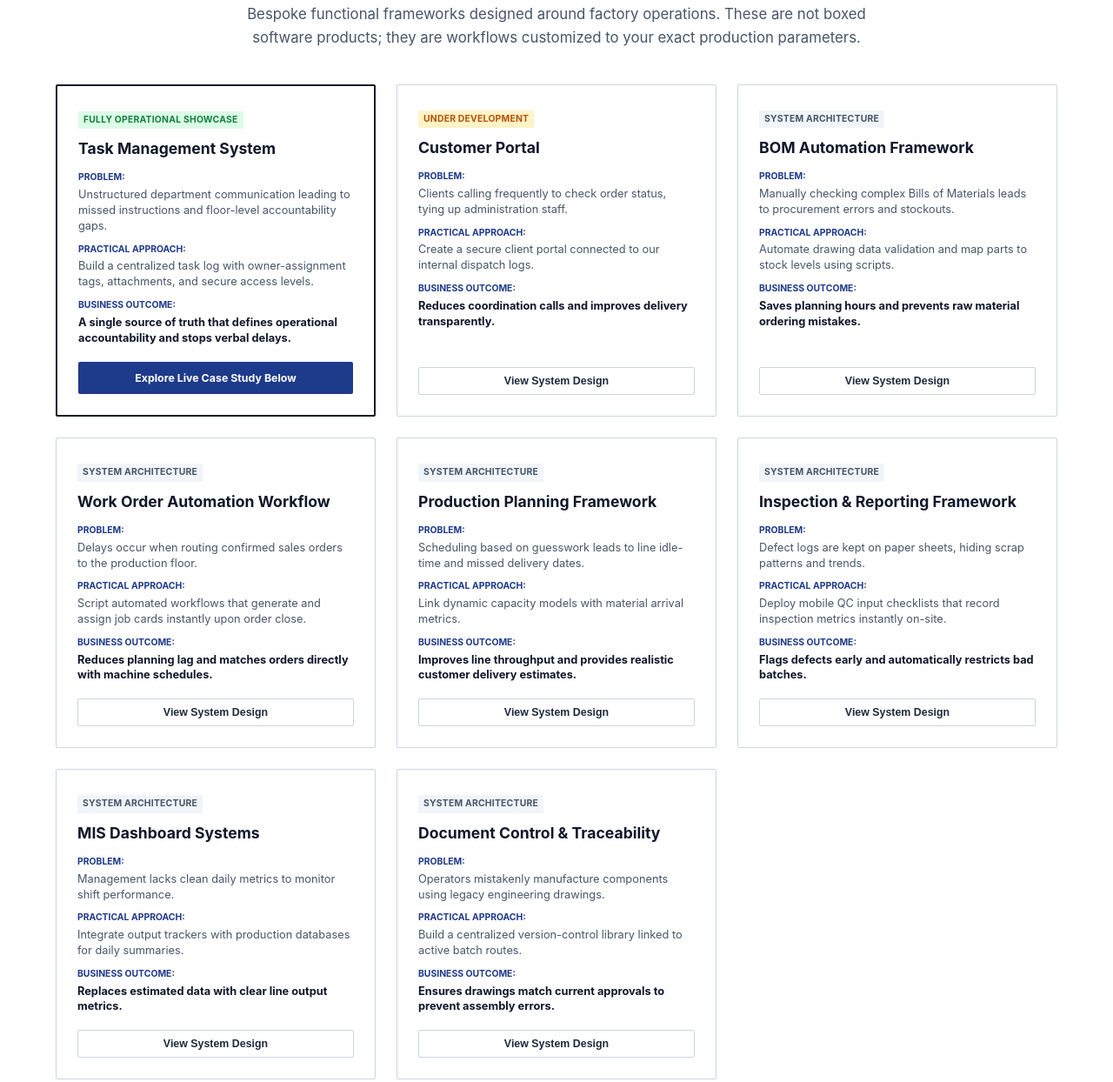
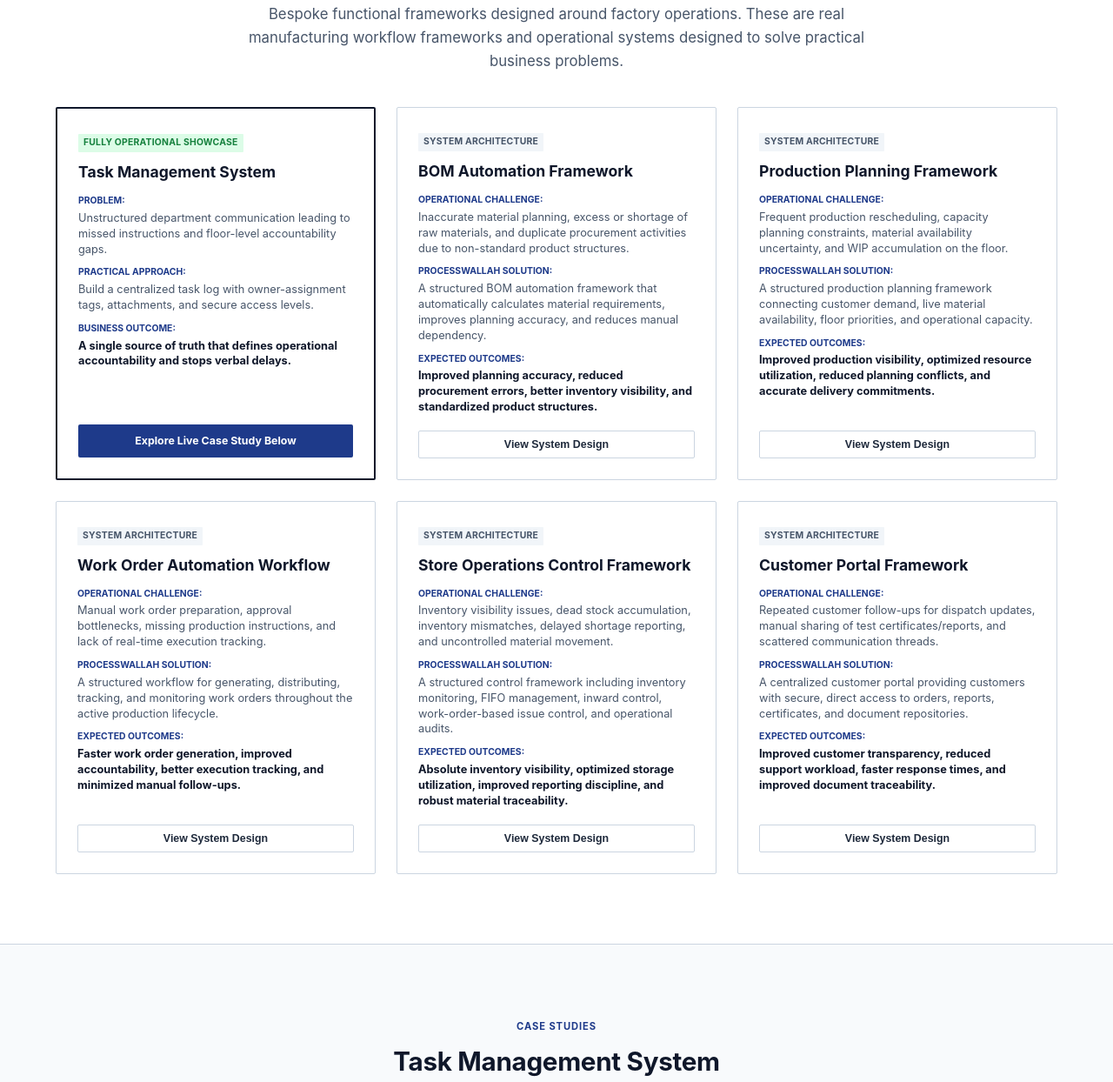
Before and after one commit to theprocesswallah-prog/ProcesswallahV4, a plain HTML site: page index.html in a window 1280 px wide. Shown: the part 2814-4058 px from the top of the page at 87% size. Drawn offline with Linux system fonts and the light colour scheme.

Commit message:
Update index.html

```diff
--- a/index.html
+++ b/index.html
@@ -254,8 +254,8 @@
         <div class="container">
             <div class="section-header text-center">
                 <span class="section-badge">Structural Design</span>
-                <h2>Systems & Solutions</h2>
-                <p class="section-desc">Bespoke functional frameworks designed around factory operations. These are not boxed software products; they are workflows customized to your exact production parameters.</p>
+                <h2>Systems & Frameworks</h2>
+                <p class="section-desc">Bespoke functional frameworks designed around factory operations. These are real manufacturing workflow frameworks and operational systems designed to solve practical business problems.</p>
             </div>
 
             <div class="solutions-grid">
@@ -284,32 +284,7 @@
                     </div>
                 </div>
 
-                <!-- Solution 2: Customer Portal -->
-                <div class="solution-card">
-                    <div class="sol-header">
-                        <span class="status-badge build">Under Development</span>
-                        <h3>Customer Portal</h3>
-                    </div>
-                    <div class="sol-body-content">
-                        <div class="meta-block">
-                            <span class="meta-label">Problem:</span>
-                            <p>Clients calling frequently to check order status, tying up administration staff.</p>
-                        </div>
-                        <div class="meta-block">
-                            <span class="meta-label">Practical Approach:</span>
-                            <p>Create a secure client portal connected to our internal dispatch logs.</p>
-                        </div>
-                        <div class="meta-block">
-                            <span class="meta-label">Business Outcome:</span>
-                            <p class="highlighted-outcome">Reduces coordination calls and improves delivery transparently.</p>
-                        </div>
-                    </div>
-                    <div class="sol-actions">
-                        <button class="btn btn-sm btn-outline-alt btn-block view-details-btn" data-system="customer-portal">View System Design</button>
-                    </div>
-                </div>
-
-                <!-- Solution 3: BOM Automation Framework -->
+                <!-- Solution 2: BOM Automation Framework -->
                 <div class="solution-card">
                     <div class="sol-header">
                         <span class="status-badge design">System Architecture</span>
@@ -317,20 +292,45 @@
                     </div>
                     <div class="sol-body-content">
                         <div class="meta-block">
-                            <span class="meta-label">Problem:</span>
-                            <p>Manually checking complex Bills of Materials leads to procurement errors and stockouts.</p>
+                            <span class="meta-label">Operational Challenge:</span>
+                            <p>Inaccurate material planning, excess or shortage of raw materials, and duplicate procurement activities due to non-standard product structures.</p>
                         </div>
                         <div class="meta-block">
-                            <span class="meta-label">Practical Approach:</span>
-                            <p>Automate drawing data validation and map parts to stock levels using scripts.</p>
+                            <span class="meta-label">Processwallah Solution:</span>
+                            <p>A structured BOM automation framework that automatically calculates material requirements, improves planning accuracy, and reduces manual dependency.</p>
                         </div>
                         <div class="meta-block">
-                            <span class="meta-label">Business Outcome:</span>
-                            <p class="highlighted-outcome">Saves planning hours and prevents raw material ordering mistakes.</p>
+                            <span class="meta-label">Expected Outcomes:</span>
+                            <p class="highlighted-outcome">Improved planning accuracy, reduced procurement errors, better inventory visibility, and standardized product structures.</p>
                         </div>
                     </div>
                     <div class="sol-actions">
                         <button class="btn btn-sm btn-outline-alt btn-block view-details-btn" data-system="bom-automation">View System Design</button>
+                    </div>
+                </div>
+
+                <!-- Solution 3: Production Planning Framework -->
+                <div class="solution-card">
+                    <div class="sol-header">
+                        <span class="status-badge design">System Architecture</span>
+                        <h3>Production Planning Framework</h3>
+                    </div>
+                    <div class="sol-body-content">
+                        <div class="meta-block">
+                            <span class="meta-label">Operational Challenge:</span>
+                            <p>Frequent production rescheduling, capacity planning constraints, material availability uncertainty, and WIP accumulation on the floor.</p>
+                        </div>
+                        <div class="meta-block">
+                            <span class="meta-label">Processwallah Solution:</span>
+                            <p>A structured production planning framework connecting customer demand, live material availability, floor priorities, and operational capacity.</p>
+                        </div>
+                        <div class="meta-block">
+                            <span class="meta-label">Expected Outcomes:</span>
+                            <p class="highlighted-outcome">Improved production visibility, optimized resource utilization, reduced planning conflicts, and accurate delivery commitments.</p>
+                        </div>
+                    </div>
+                    <div class="sol-actions">
+                        <button class="btn btn-sm btn-outline-alt btn-block view-details-btn" data-system="production-planning">View System Design</button>
                     </div>
                 </div>
 
@@ -342,16 +342,16 @@
                     </div>
                     <div class="sol-body-content">
                         <div class="meta-block">
-                            <span class="meta-label">Problem:</span>
-                            <p>Delays occur when routing confirmed sales orders to the production floor.</p>
+                            <span class="meta-label">Operational Challenge:</span>
+                            <p>Manual work order preparation, approval bottlenecks, missing production instructions, and lack of real-time execution tracking.</p>
                         </div>
                         <div class="meta-block">
-                            <span class="meta-label">Practical Approach:</span>
-                            <p>Script automated workflows that generate and assign job cards instantly upon order close.</p>
+                            <span class="meta-label">Processwallah Solution:</span>
+                            <p>A structured workflow for generating, distributing, tracking, and monitoring work orders throughout the active production lifecycle.</p>
                         </div>
                         <div class="meta-block">
-                            <span class="meta-label">Business Outcome:</span>
-                            <p class="highlighted-outcome">Reduces planning lag and matches orders directly with machine schedules.</p>
+                            <span class="meta-label">Expected Outcomes:</span>
+                            <p class="highlighted-outcome">Faster work order generation, improved accountability, better execution tracking, and minimized manual follow-ups.</p>
                         </div>
                     </div>
                     <div class="sol-actions">
@@ -359,103 +359,53 @@
                     </div>
                 </div>
 
-                <!-- Solution 5: Production Planning Framework -->
+                <!-- Solution 5: Store Operations Control Framework -->
                 <div class="solution-card">
                     <div class="sol-header">
                         <span class="status-badge design">System Architecture</span>
-                        <h3>Production Planning Framework</h3>
+                        <h3>Store Operations Control Framework</h3>
                     </div>
                     <div class="sol-body-content">
                         <div class="meta-block">
-                            <span class="meta-label">Problem:</span>
-                            <p>Scheduling based on guesswork leads to line idle-time and missed delivery dates.</p>
+                            <span class="meta-label">Operational Challenge:</span>
+                            <p>Inventory visibility issues, dead stock accumulation, inventory mismatches, delayed shortage reporting, and uncontrolled material movement.</p>
                         </div>
                         <div class="meta-block">
-                            <span class="meta-label">Practical Approach:</span>
-                            <p>Link dynamic capacity models with material arrival metrics.</p>
+                            <span class="meta-label">Processwallah Solution:</span>
+                            <p>A structured control framework including inventory monitoring, FIFO management, inward control, work-order-based issue control, and operational audits.</p>
                         </div>
                         <div class="meta-block">
-                            <span class="meta-label">Business Outcome:</span>
-                            <p class="highlighted-outcome">Improves line throughput and provides realistic customer delivery estimates.</p>
-                        </div>
-                    </div>
-                    <div class="sol-actions">
-                        <button class="btn btn-sm btn-outline-alt btn-block view-details-btn" data-system="production-planning">View System Design</button>
-                    </div>
-                </div>
-
-                <!-- Solution 6: Inspection & Reporting Framework -->
-                <div class="solution-card">
-                    <div class="sol-header">
-                        <span class="status-badge design">System Architecture</span>
-                        <h3>Inspection & Reporting Framework</h3>
-                    </div>
-                    <div class="sol-body-content">
-                        <div class="meta-block">
-                            <span class="meta-label">Problem:</span>
-                            <p>Defect logs are kept on paper sheets, hiding scrap patterns and trends.</p>
-                        </div>
-                        <div class="meta-block">
-                            <span class="meta-label">Practical Approach:</span>
-                            <p>Deploy mobile QC input checklists that record inspection metrics instantly on-site.</p>
-                        </div>
-                        <div class="meta-block">
-                            <span class="meta-label">Business Outcome:</span>
-                            <p class="highlighted-outcome">Flags defects early and automatically restricts bad batches.</p>
-                        </div>
-                    </div>
-                    <div class="sol-actions">
-                        <button class="btn btn-sm btn-outline-alt btn-block view-details-btn" data-system="inspection-reporting">View System Design</button>
-                    </div>
-                </div>
-
-                <!-- Solution 7: MIS Dashboard Systems -->
-                <div class="solution-card">
-                    <div class="sol-header">
-                        <span class="status-badge design">System Architecture</span>
-                        <h3>MIS Dashboard Systems</h3>
-                    </div>
-                    <div class="sol-body-content">
-                        <div class="meta-block">
-                            <span class="meta-label">Problem:</span>
-                            <p>Management lacks clean daily metrics to monitor shift performance.</p>
-                        </div>
-                        <div class="meta-block">
-                            <span class="meta-label">Practical Approach:</span>
-                            <p>Integrate output trackers with production databases for daily summaries.</p>
-                        </div>
-                        <div class="meta-block">
-                            <span class="meta-label">Business Outcome:</span>
-                            <p class="highlighted-outcome">Replaces estimated data with clear line output metrics.</p>
-                        </div>
-                    </div>
-                    <div class="sol-actions">
-                        <button class="btn btn-sm btn-outline-alt btn-block view-details-btn" data-system="mis-dashboard">View System Design</button>
-                    </div>
-                </div>
-
-                <!-- Solution 8: Document Control & Traceability -->
-                <div class="solution-card">
-                    <div class="sol-header">
-                        <span class="status-badge design">System Architecture</span>
-                        <h3>Document Control & Traceability</h3>
-                    </div>
-                    <div class="sol-body-content">
-                        <div class="meta-block">
-                            <span class="meta-label">Problem:</span>
-                            <p>Operators mistakenly manufacture components using legacy engineering drawings.</p>
-                        </div>
-                        <div class="meta-block">
-                            <span class="meta-label">Practical Approach:</span>
-                            <p>Build a centralized version-control library linked to active batch routes.</p>
-                        </div>
-                        <div class="meta-block">
-                            <span class="meta-label">Business Outcome:</span>
-                            <p class="highlighted-outcome">Ensures drawings match current approvals to prevent assembly errors.</p>
+                            <span class="meta-label">Expected Outcomes:</span>
+                            <p class="highlighted-outcome">Absolute inventory visibility, optimized storage utilization, improved reporting discipline, and robust material traceability.</p>
                         </div>
                     </div>
                     <div class="sol-actions">
                         <button class="btn btn-sm btn-outline-alt btn-block view-details-btn" data-system="document-control">View System Design</button>
+                    </div>
+                </div>
+
+                <!-- Solution 6: Customer Portal Framework -->
+                <div class="solution-card">
+                    <div class="sol-header">
+                        <span class="status-badge design">System Architecture</span>
+                        <h3>Customer Portal Framework</h3>
+                    </div>
+                    <div class="sol-body-content">
+                        <div class="meta-block">
+                            <span class="meta-label">Operational Challenge:</span>
+                            <p>Repeated customer follow-ups for dispatch updates, manual sharing of test certificates/reports, and scattered communication threads.</p>
+                        </div>
+                        <div class="meta-block">
+                            <span class="meta-label">Processwallah Solution:</span>
+                            <p>A centralized customer portal providing customers with secure, direct access to orders, reports, certificates, and document repositories.</p>
+                        </div>
+                        <div class="meta-block">
+                            <span class="meta-label">Expected Outcomes:</span>
+                            <p class="highlighted-outcome">Improved customer transparency, reduced support workload, faster response times, and improved document traceability.</p>
+                        </div>
+                    </div>
+                    <div class="sol-actions">
+                        <button class="btn btn-sm btn-outline-alt btn-block view-details-btn" data-system="customer-portal">View System Design</button>
                     </div>
                 </div>
             </div>
```
